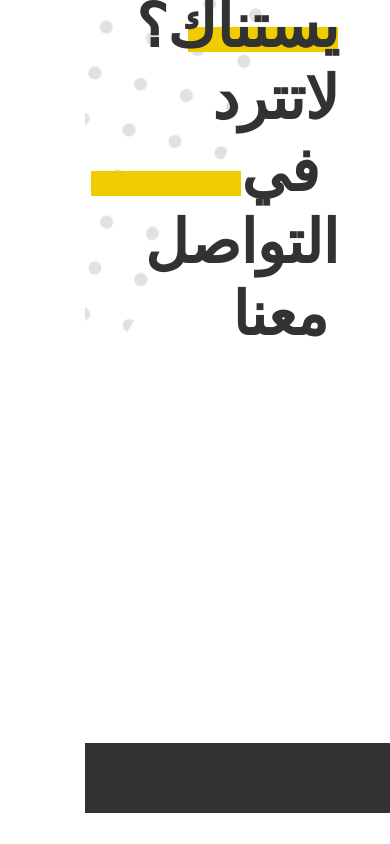
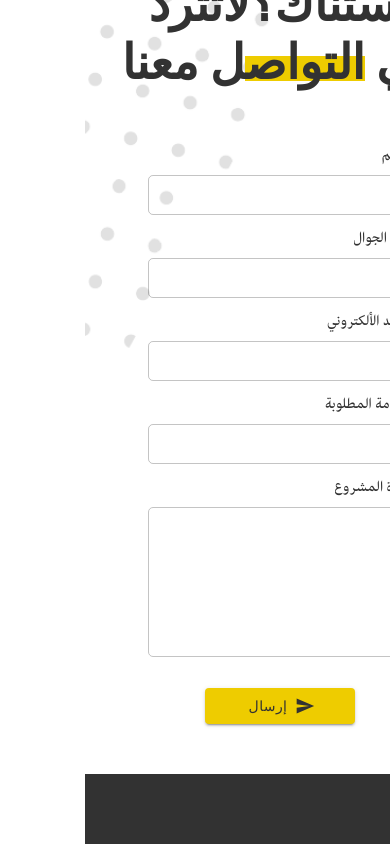
Before and after one commit to d7mi-b/sloution-x, a React (Create React App) app: page / in a window 390 px wide. Shown: the part 5974-6818 px from the top of the page. Before the commit the page ends 6787 px from the top, so only its background shows below. Built offline with nearby package versions, Linux system fonts and the light colour scheme.

Commit message:
create contact page

```diff
--- a/package.json
+++ b/package.json
@@ -5,6 +5,7 @@
   "dependencies": {
     "@emotion/react": "^11.10.5",
     "@emotion/styled": "^11.10.5",
+    "@mui/icons-material": "^5.11.9",
     "@mui/material": "^5.11.8",
     "@testing-library/jest-dom": "^5.16.5",
     "@testing-library/react": "^13.4.0",
--- a/public/index.html
+++ b/public/index.html
@@ -26,7 +26,7 @@
     -->
     <link rel="preconnect" href="https://fonts.googleapis.com">
     <link rel="preconnect" href="https://fonts.gstatic.com" crossorigin>
-    <link href="https://fonts.googleapis.com/css2?family=Roboto:wght@100;300;400;500;700&display=swap" rel="stylesheet">
+    <link href="https://fonts.googleapis.com/css2?family=Roboto:ital,wght@0,100;0,300;0,400;0,500;0,700;0,900;1,100;1,300;1,400;1,500;1,700;1,900&display=swap" rel="stylesheet">
     <title>X SOLUTION</title>
   </head>
   <body>
--- a/src/pages/Contact.js
+++ b/src/pages/Contact.js
@@ -1,4 +1,5 @@
-import { Typography } from '@mui/material';
+import { Typography, Box, TextField, TextareaAutosize, Button } from '@mui/material';
+import SendIcon from '@mui/icons-material/Send';
 import style from '../styles/contact.module.css';
 
 const Contact = () => {
@@ -11,6 +12,34 @@ const Contact = () => {
                         لاتترد في <span></span> <span>التواصل</span> معنا
                     </Typography>
                 </header>
+
+                <Box component="form" noValidate autoComplete="off" className={style.formContent}>
+                    <section className={style.contnet}>
+                        <section className={style.input}>
+                            <label htmlFor='name'>الأسم</label>
+                            <TextField name='name' type='text' required size="small" gutterBottom />
+                        </section>
+                        <section className={style.input}>
+                            <label htmlFor='phone'>رقم الجوال</label>
+                            <TextField name='phone' type='tel' size="small" gutterBottom />
+                        </section>
+                        <section className={style.input}>
+                            <label htmlFor='email'>البريد الألكتروني</label>
+                            <TextField name='email' type='email' required size="small" gutterBottom />
+                        </section>
+                        <section className={style.input}>
+                            <label htmlFor='service'>الخدمة المطلوبة</label>
+                            <TextField name='service' type='text' required size="small" gutterBottom />
+                        </section>
+                    </section>
+                    <section className={style.input}>
+                        <label htmlFor='idea'>فكرة المشروع</label>
+                        <TextareaAutosize name='idea' type='text' required size="small" gutterBottom  />
+                    </section>
+                    <section className={style.buttonContainer}>
+                        <Button variant="contained" endIcon={<SendIcon />} dir='ltr' gutterBottom>إرسال</Button>
+                    </section>
+                </Box>
             </article>
         </section>
     )
--- a/src/styles/contact.module.css
+++ b/src/styles/contact.module.css
@@ -33,3 +33,111 @@
     bottom: 10px;
     z-index: 0;
 }
+
+.formContent {
+    width: 80%;
+    margin: 45px auto 20px;
+}
+
+.formContent .contnet {
+    display: grid;
+    grid-template-columns: repeat(2, 1fr);
+    grid-gap: 30px;
+    grid-row-gap: 5px;
+    margin-bottom: 15px
+}
+
+.formContent .input {
+    width: 100%;
+}
+
+.formContent .input label {
+    display: block;
+    margin: 10px 0 5px;
+}
+
+.formContent .input div,
+.formContent .input textarea {
+    font-family: Harir;
+    width: 100%;
+    border-radius: 5px;
+}
+
+.formContent .input textarea {
+    width: 100%;
+    min-height: 150px;
+    resize: none;
+    border: 1px solid #c4c4c4;
+}
+
+.formContent .buttonContainer {
+    margin: 10px auto;
+    text-align: center;
+}
+
+.formContent .buttonContainer button {
+    background-color: var(--border);
+    color: var(--main);
+    width: 150px;
+    margin: 10px auto;
+}
+
+.formContent .buttonContainer button:hover {
+    background-color: var(--main);
+    color: var(--border);
+    transition: .3s;
+    box-shadow: 0px 0px 3px 2px var(--border);
+}
+
+@media (min-width: 282px) and (max-width: 767px) {
+    .contact {
+        display: flex;
+        flex-direction: column;
+        justify-content: center;
+    }
+
+    .container {
+        width: 95%;
+    }
+
+    .container header {
+        width: 100%;
+    }
+
+    .container header h1 {
+        font-size: 3rem;
+    }
+
+    .container header h1 span:first-child:after,
+    .container header h1 span:nth-child(3):after {
+        width: 120px;
+    }
+
+    .formContent .contnet {
+        grid-template-columns: repeat(1, 1fr);
+    }
+}
+
+@media (min-width: 768px) and (max-width: 1024px) {
+    .contact {
+        display: flex;
+        flex-direction: column;
+        justify-content: center;
+    }
+
+    .container {
+        width: 90%;
+    }
+
+    .container header {
+        width: 100%;
+    }
+
+    .container header h1 {
+        font-size: 3.5rem;
+    }
+    .container header h1 span:first-child:after,
+    .container header h1 span:nth-child(3):after {
+        width: 140px;
+    }
+}
```
Also changed, not shown: 1 other file (tests, documents, lock files or other folders).
